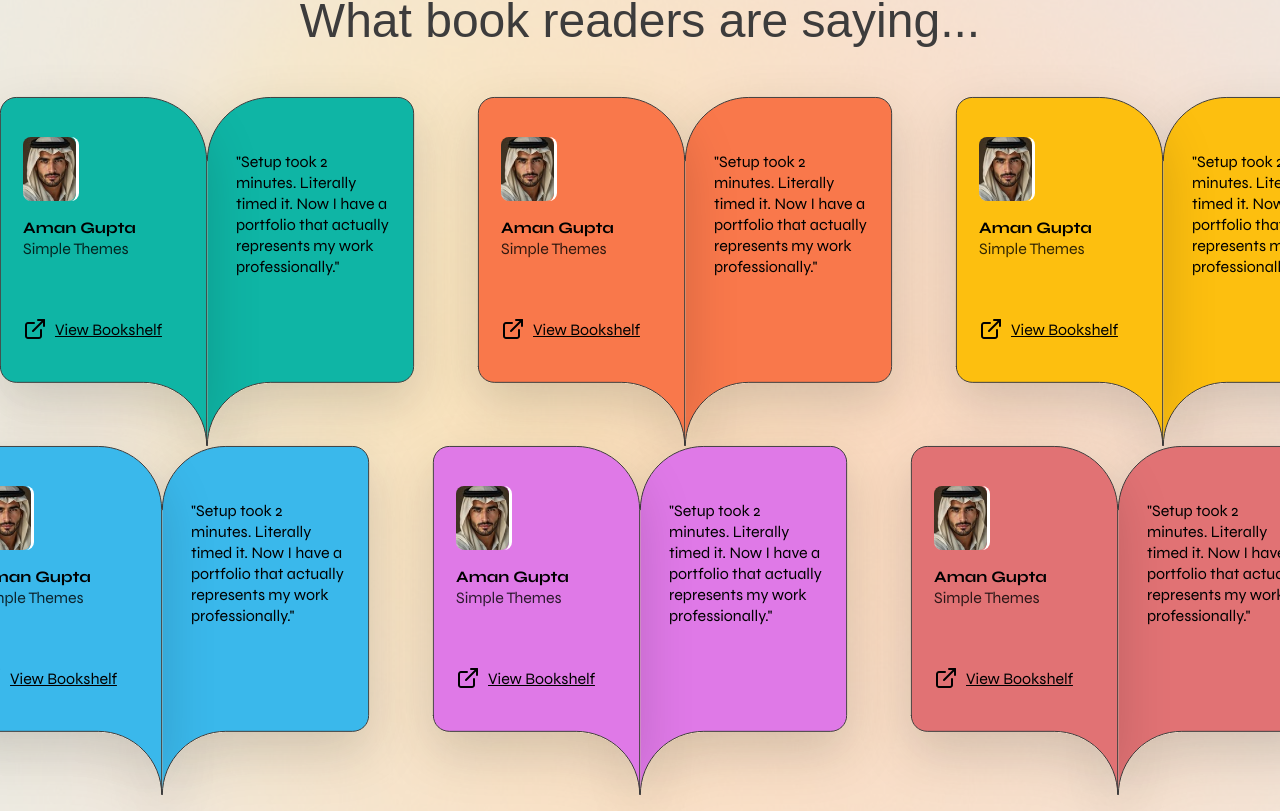
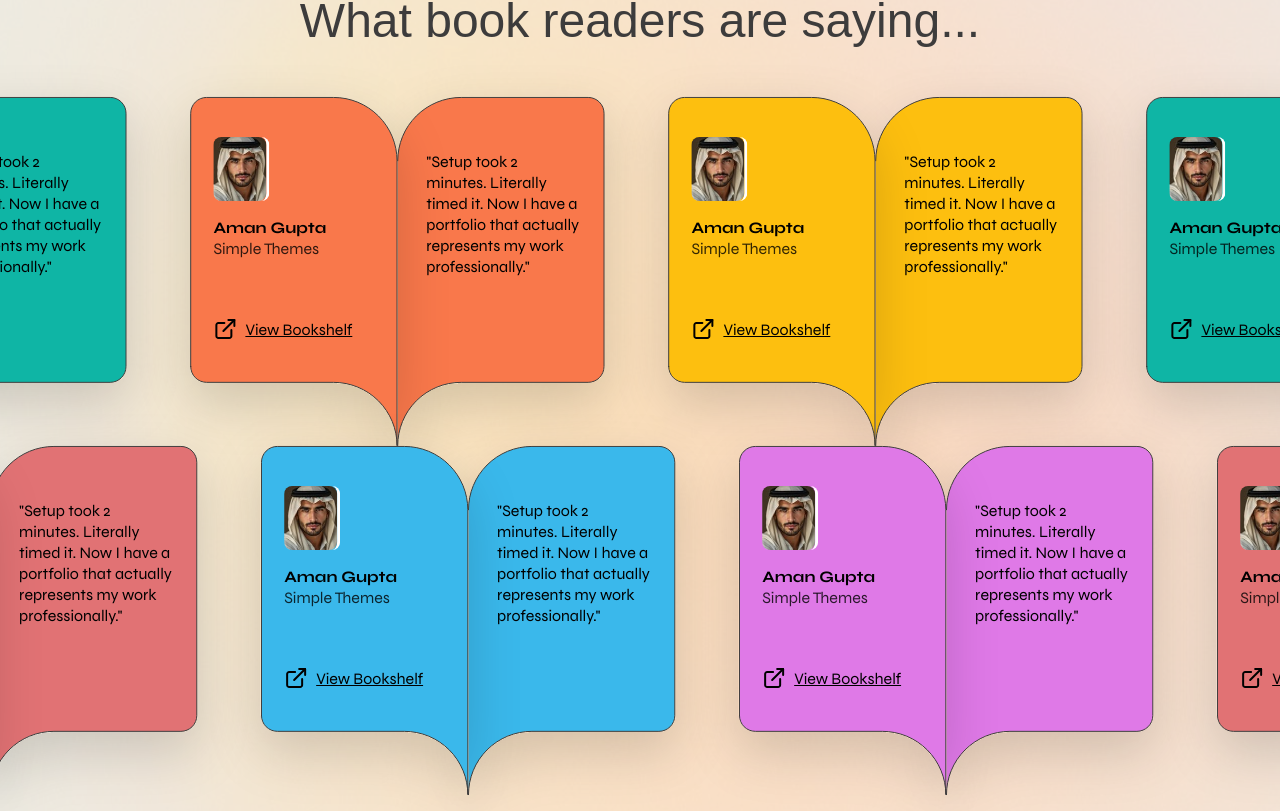
Before and after one commit to Harsh1t-S/bookshlf, a React (Vite) app in the folder frontend/: page / in a window 1280 px wide. Shown: the part 4749-5560 px from the top of the page. Built offline with nearby package versions, Linux system fonts and the light colour scheme; no server answers; a web font is replaced by a local one.

Commit message:
auto scrolling reader reviews on the landing page

```diff
--- a/frontend/src/pages/LandingPage.jsx
+++ b/frontend/src/pages/LandingPage.jsx
@@ -109,9 +109,9 @@ const readerRows = [
   [['89684.svg', 'd8116.svg'], ['efb74.svg', 'f1cf6.svg'], ['5eac7.svg', 'e4eb1.svg']],
 ];
 
-function Testimonial({ right, left, theme, order }) {
+function Testimonial({ right, left, theme, hidden }) {
   return (
-    <div className="tc" data-reveal style={{ '--d': order }}>
+    <div className="tc" aria-hidden={hidden || undefined}>
       <div className="v" style={{ left: '50%', right: 0 }}><div><img src={a(right)} alt="" /></div></div>
       <p className="q">"Setup took 2 minutes. Literally timed it. Now I have a portfolio that actually represents my work professionally."</p>
       <div className="v" style={{ left: 0, right: '50%' }}><div><img src={a(left)} alt="" /></div></div>
@@ -120,7 +120,7 @@ function Testimonial({ right, left, theme, order }) {
           <div className="av2"><img src={a('reader-avatar.jpg')} alt="" /></div>
           <div className="nm"><b>Aman Gupta</b><span>Simple Themes</span></div>
         </div>
-        <a className="lk" href={`/demo?theme=${theme}`}><img src={a('4606f.svg')} alt="" />View Bookshelf</a>
+        <a className="lk" href={`/demo?theme=${theme}`} tabIndex={hidden ? -1 : undefined}><img src={a('4606f.svg')} alt="" />View Bookshelf</a>
       </div>
     </div>
   );
@@ -263,8 +263,13 @@ export default function LandingPage({ onStart }) {
             <h2 className="h2" style={{ width: '100%' }} data-reveal>What book readers are saying...</h2>
             <div className="rows">
               {readerRows.map((row, index) => (
-                <div className={index ? 'r r2' : 'r'} key={index}>
-                  {row.map(([right, left], cardIndex) => <Testimonial key={cardIndex} right={right} left={left} theme={themes[(index * 4 + cardIndex) % themes.length].id} order={cardIndex} />)}
+                <div className={index ? 'r r2' : 'r'} key={index} data-reveal style={{ '--d': index }}>
+                  {/* Cards repeat once so the loop scrolls seamlessly; the copy is hidden from assistive tech. */}
+                  <div className="mq">
+                    {[false, true].flatMap(hidden => row.map(([right, left], cardIndex) => (
+                      <Testimonial key={`${hidden}-${cardIndex}`} hidden={hidden} right={right} left={left} theme={themes[(index * 4 + cardIndex) % themes.length].id} />
+                    )))}
+                  </div>
                 </div>
               ))}
             </div>
--- a/frontend/src/styles/figma-landing.css
+++ b/frontend/src/styles/figma-landing.css
@@ -101,8 +101,11 @@
 
   .say { position: relative; display: flex; flex-direction: column; align-items: center; gap: 49px; width: 100%; }
   .say .rows { width: 100%; display: flex; flex-direction: column; align-items: center; }
-  .say .r { display: flex; gap: 64px; width: 100%; }
-  .say .r2 { justify-content: center; align-items: flex-end; }
+  .say .r { width: 100%; overflow-x: clip; overflow-y: visible; }
+  /* Reviews drift sideways in a loop, the second row the other way; hovering pauses them. */
+  .say .mq { display: flex; gap: 64px; width: max-content; padding-right: 64px; animation: reviews-drift 46s linear infinite; }
+  .say .r2 .mq { animation-direction: reverse; animation-duration: 38s; }
+  .say .r:hover .mq, .say .r:focus-within .mq { animation-play-state: paused; }
   .tc { position: relative; width: 414px; height: 349px; flex: none; }
   .tc > .v { position: absolute; top: 0; bottom: 0; }
   .tc > .v > div { position: absolute; inset: -9.31% -25.36% -20.77% -25.36%; }
@@ -141,9 +144,6 @@
   .fg-landing .bg { opacity: .55; }
   .fg-landing .hcs { flex-wrap: wrap; justify-content: center; }
   .fg-landing .oc { padding: 0 24px; }
-  .fg-landing .say .r { overflow-x: auto; scroll-snap-type: x mandatory; padding: 0 24px 16px; }
-  .fg-landing .say .r2 { justify-content: flex-start; }
-  .fg-landing .tc { scroll-snap-align: center; }
 }
 
 @media (max-width: 820px) {
@@ -189,3 +189,11 @@
 @media (max-width: 480px) {
   .fg-landing .tc { zoom: .86; }
 }
+
+@keyframes reviews-drift { to { translate: -50% 0; } }
+
+/* Without motion, the rows become plain horizontal scrollers. */
+@media (prefers-reduced-motion: reduce) {
+  .fg-landing .say .r { overflow-x: auto; }
+  .fg-landing .say .mq { animation: none; }
+}
```
